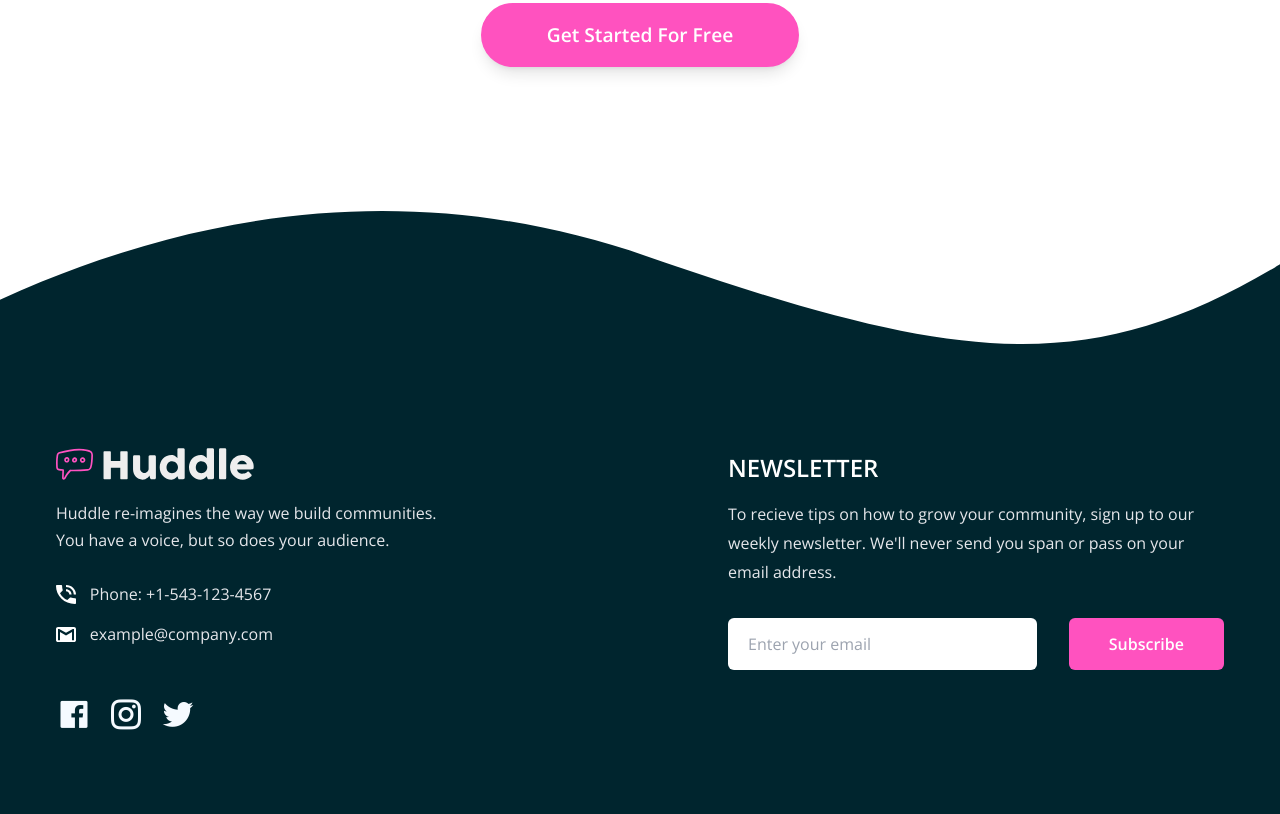
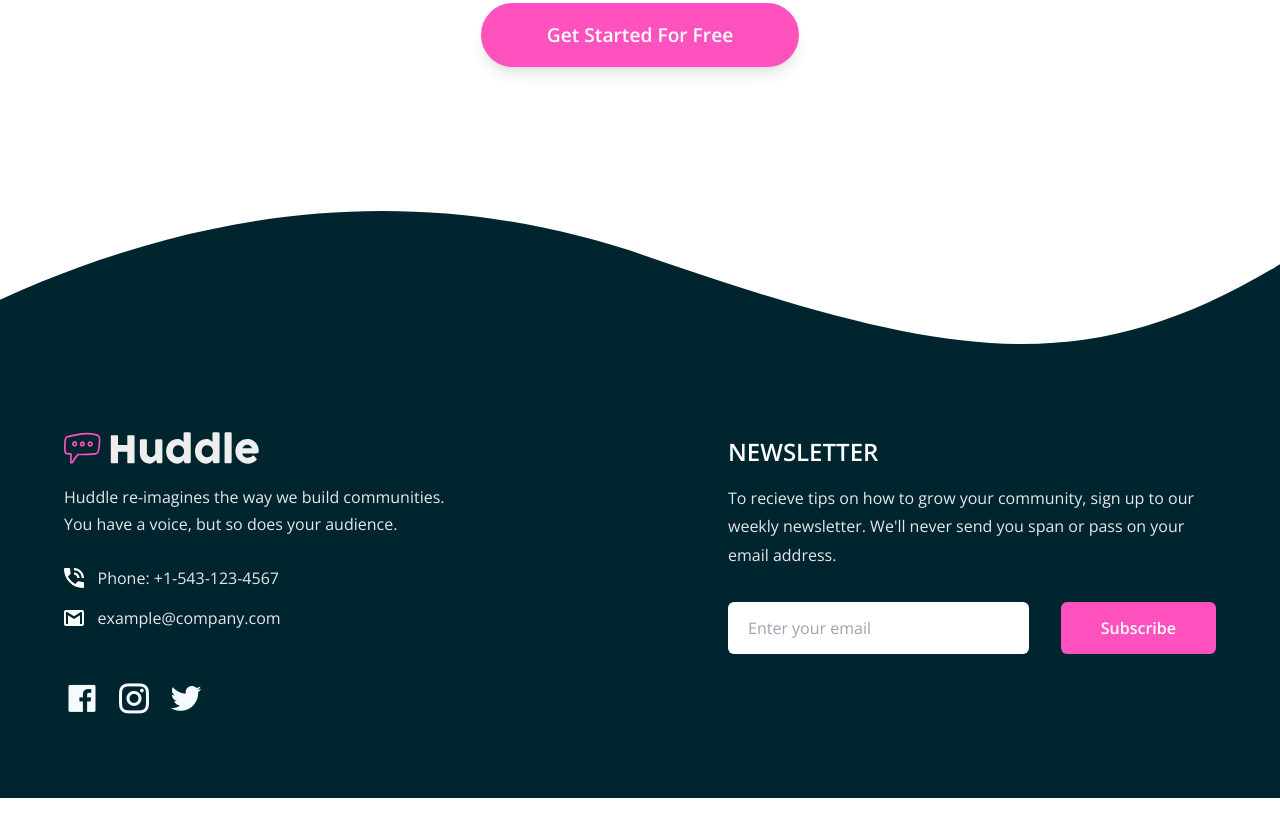
Before and after one commit to Raja-Junaid/Huddle_Landing_Page, a website: page index.html in a window 1280 px wide. Shown: the part 3798-4612 px from the top of the page. Drawn offline with nearby package versions, Linux system fonts and the light colour scheme.

Commit message:
Final Project is ready

```diff
--- a/index.html
+++ b/index.html
@@ -27,7 +27,7 @@
     <!--============== Scroll Reveal Animation ==============-->
     <script src="https://unpkg.com/scrollreveal"></script>
   </head>
-  <body>
+  <body class="overflow-x-hidden">
     <!--============================== NAVBAR ==============================-->
     <nav
       class="container mx-auto px-6 py-0 pt-10 md:py-10 md:px-0 lg:px-12 lg:py-12"
@@ -216,7 +216,7 @@
     <!--======================== COMMUNITY SECTION =========================-->
     <section>
       <div
-        class="grid grid-cols-1 justify-center text-center container mx-auto px-6 pb-72 lg:px-12 lg:py-12 md:mt-24 md:mb-24"
+        class="grid grid-cols-1 justify-center text-center container mx-auto px-6 pb-48 lg:px-12 lg:py-12 md:mt-24 md:mb-24"
       >
         <div class="mb-10 left md:mb-11">
           <h2 class="text-3xl heading md:text-4xl font-bold"
@@ -246,9 +246,9 @@
         alt=""
       />
       <div
-        class="grid grid-cols-1 bg-veryDarkCyan items-end justify-center container mx-auto px-6 py-16 md:grid-cols-2 md:gap-x-44 lg:pt-24 lg:px-14 lg:py-20 text-veryPaleBlue"
+        class="grid grid-cols-1 bg-veryDarkCyan items-end justify-center container mx-auto px-6 py-16 md:grid-cols-2 md:gap-x-44 lg:pt-20 lg:px-16 lg:py-20 text-veryPaleBlue"
       >
-        <div class="text-White mb-[7.4rem] md:order-2 md:mb-[4rem]">
+        <div class="text-White mb-[7.4rem] md:order-2 md:mb-[4rem] footer">
           <h2 class="text-2xl uppercase mb-4 font-semibold">Newsletter</h2>
           <p class="mb-8 leading-[1.8rem] text-gray-200"
             >To recieve tips on how to grow your community, sign up to our
@@ -269,7 +269,7 @@
           </div>
         </div>
 
-        <div class="">
+        <div class="footer">
           <img
             class="w-[64%] mb-5 md:w-[40%]"
             src="images/logo-footer.svg"
```
Also changed, not shown: css/main.css.
